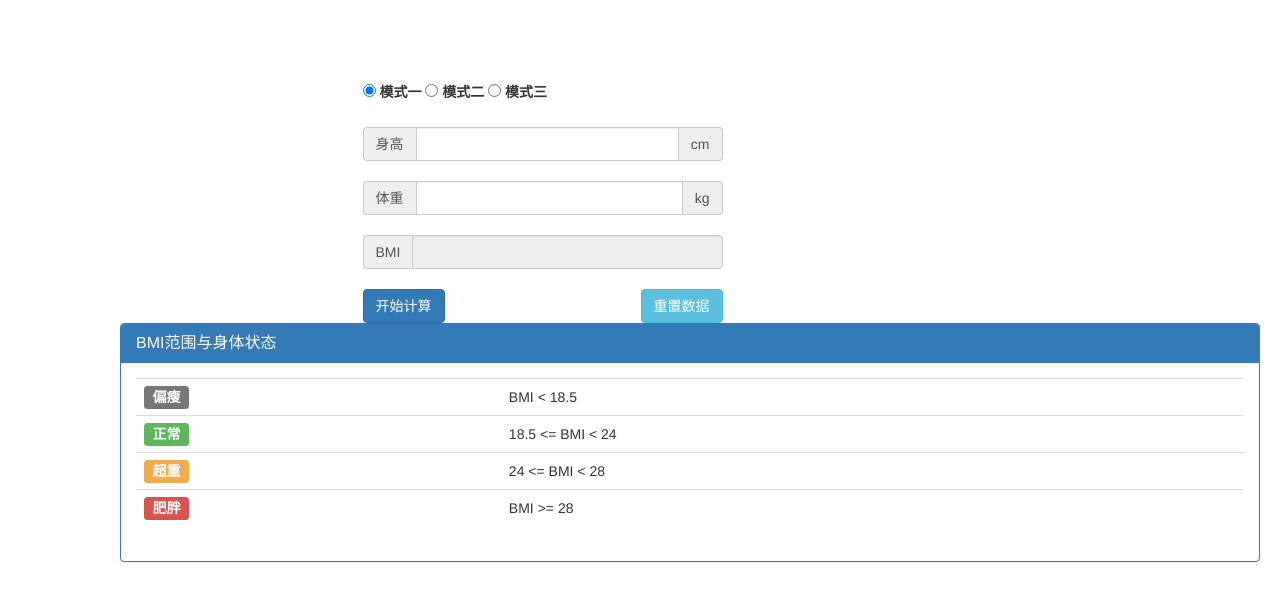
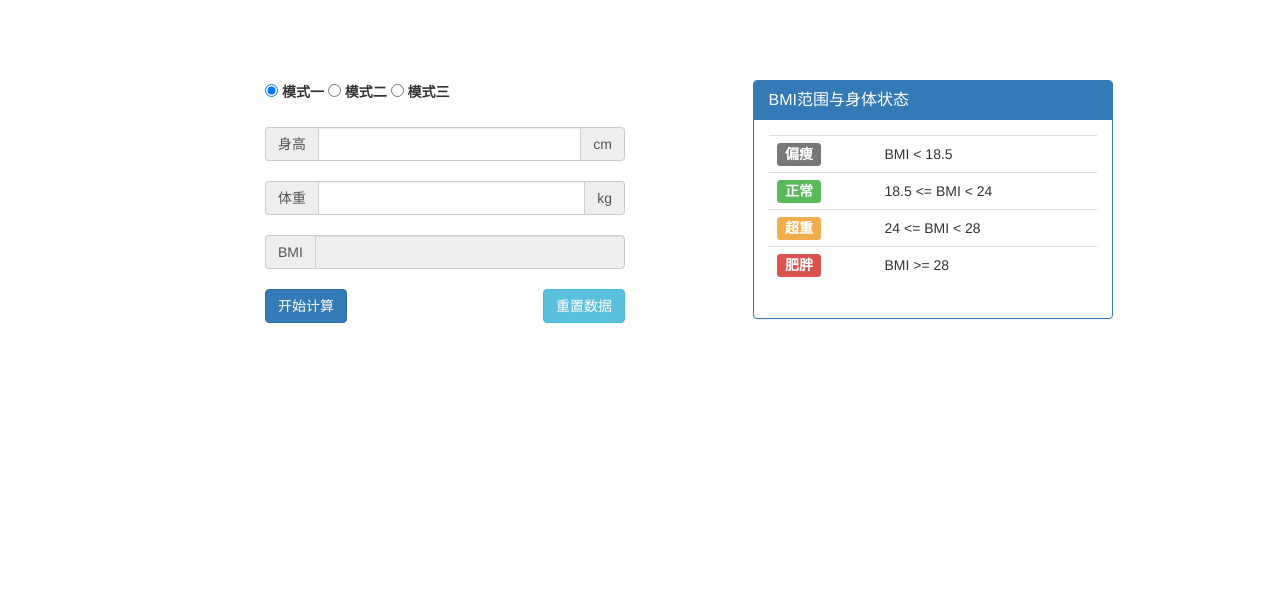
Before and after one commit to 3fe/app, a plain HTML site: page bmi/index.html in a window 1280 px wide. Drawn offline with nearby package versions, Linux system fonts and the light colour scheme.

Commit message:
viewport

```diff
--- a/bmi/index.html
+++ b/bmi/index.html
@@ -11,7 +11,7 @@
 <body>
 	<main class="container">
 		<div class="row">
-			<div id="data" class="col-lg-4 col-lg-offset-3 col-md-4 col-md-offset-3 col-sm-12">
+			<div id="data" class="col-lg-4 col-lg-offset-2 col-md-4 col-md-offset-2 col-sm-12">
 				<div class="btn-group">
 					<label><input type="radio" name="mode" value="1" checked> 模式一</label>
 					<label><input type="radio" name="mode" value="2"> 模式二 </label>
@@ -42,7 +42,7 @@
 				</form>
 			</div>
 
-			<div id="state" class="col-sm-12">
+			<div id="state" class="col-lg-4 col-lg-offset-1 col-md-4 col-md-offset-1 col-sm-12">
 				<div class="panel panel-primary">
 					<div class="panel-heading">
 						<h3 class="panel-title">BMI范围与身体状态</h3>
--- a/bmi/style.css
+++ b/bmi/style.css
@@ -15,7 +15,6 @@ body {
 
 #state {
 	float: left;
-	margin-left: 50px;
 }
 
 @media (max-width: 768px) {
```
